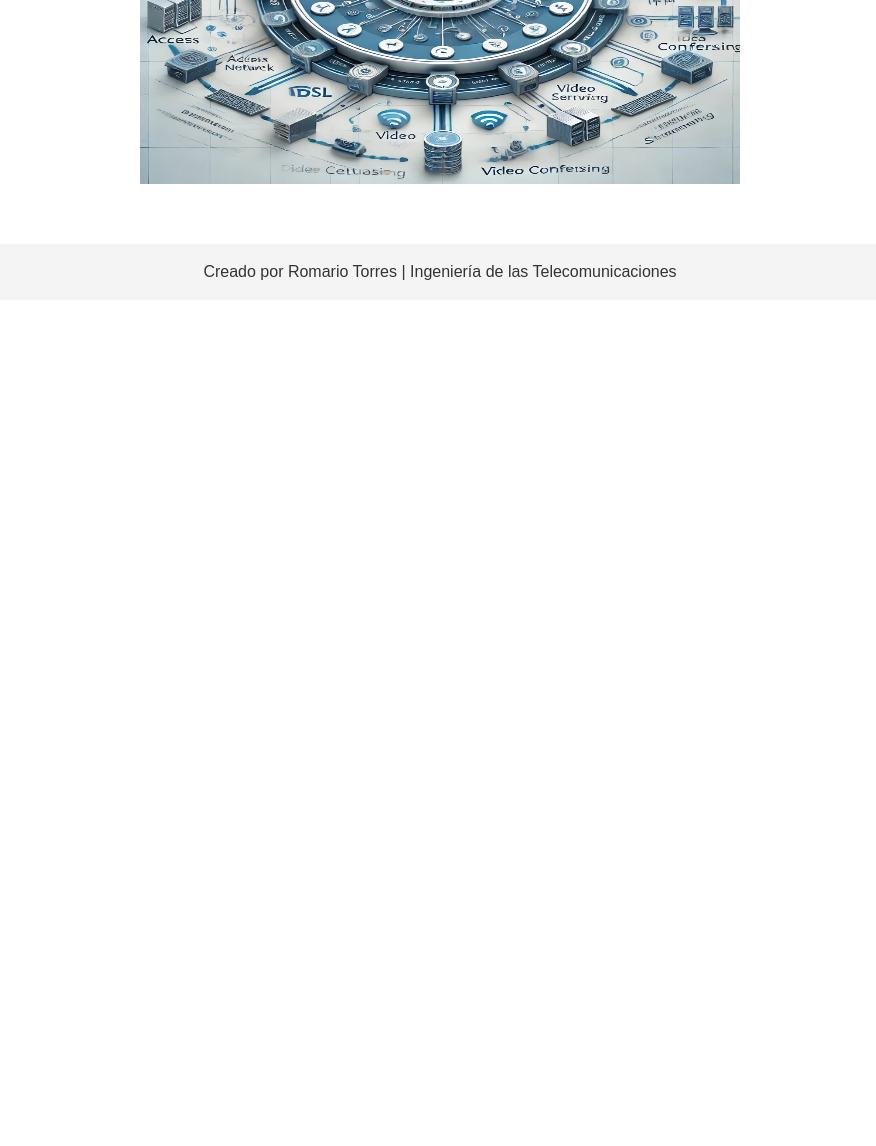
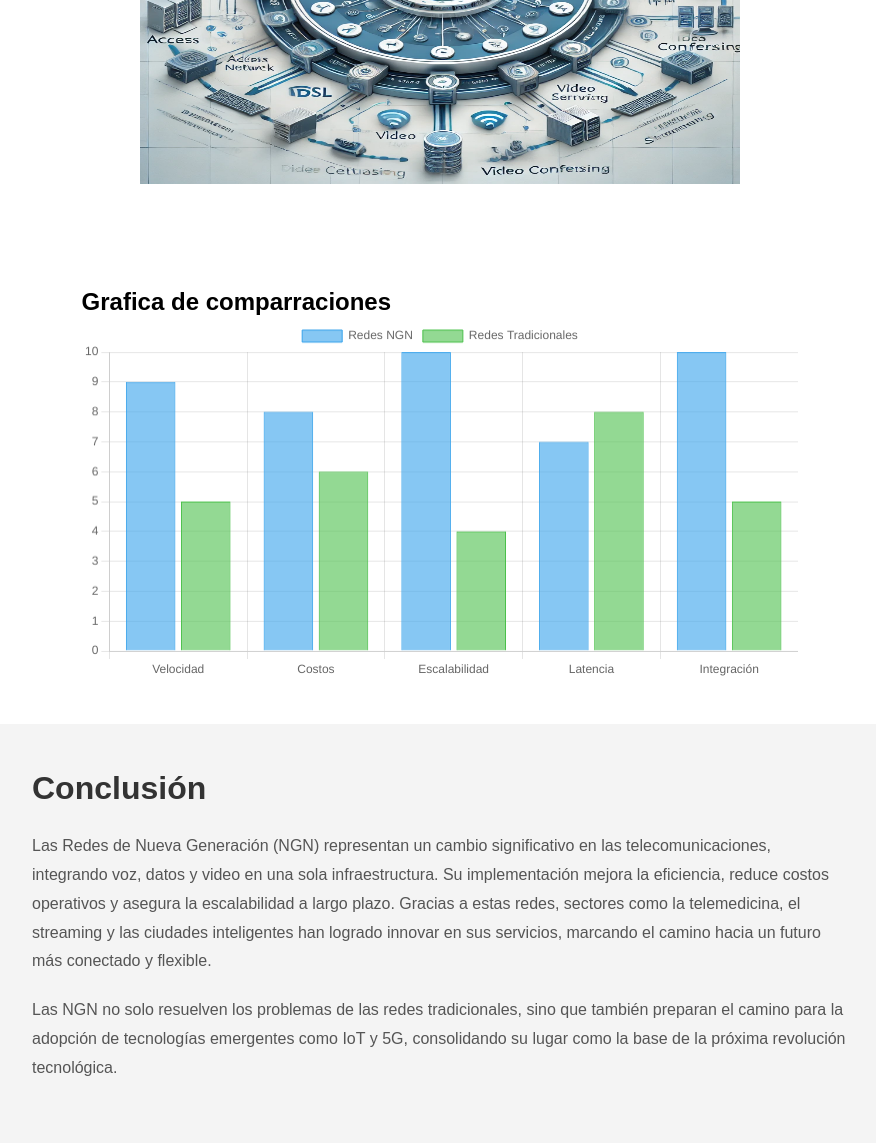
Before and after one commit to ROMARIO-TJ/redesngn, a plain HTML site: page index.html in a window 1280 px wide. Shown: the part 3453-4599 px from the top of the page, without its empty margins (200-1076 px from the left). Before the commit the page ends 3753 px from the top, so only its background shows below. Drawn offline with nearby package versions, Linux system fonts and the light colour scheme.

Commit message:
ultimos_cambios

```diff
--- a/assets/css/style.css
+++ b/assets/css/style.css
@@ -3,6 +3,7 @@ body {
     line-height: 1.6;
     margin: 0;
     padding: 0;
+
 }
 
 header {
@@ -96,7 +97,41 @@ main {
     color: #555;
     margin-bottom: 10px;
 }
+.conclusion {
+    background-color: #f4f4f4;
+    padding: 40px 20px;
+    text-align: center;
+    margin-top: 40px;
+    border-radius: 8px;
+}
 
+.conclusion h2 {
+    font-size: 2rem;
+    color: #333;
+    margin-bottom: 20px;
+}
+
+.conclusion p {
+    font-size: 1rem;
+    color: #555;
+    line-height: 1.8;
+    margin-bottom: 20px;
+}
+.section2{
+    width: 80%;
+    height: 300px;
+    display: flex;
+    flex-direction: column;
+    margin: auto;
+}
+.section2__cont{
+    width: 100%;
+    height: auto;
+}
+#ngnChart{
+    width: 100%;
+    height: 100%;
+}
 
 
 footer {
--- /dev/null
+++ b/assets/js/grafi.js
@@ -0,0 +1,32 @@
+const ctx = document.getElementById('ngnChart').getContext('2d');
+new Chart(ctx, {
+    type: 'bar',
+    data: {
+        labels: ['Velocidad', 'Costos', 'Escalabilidad', 'Latencia', 'Integración'],
+        datasets: [
+            {
+                label: 'Redes NGN',
+                data: [9, 8, 10, 7, 10],
+                backgroundColor: 'rgba(54, 162, 235, 0.6)',
+                borderColor: 'rgba(54, 162, 235, 1)',
+                borderWidth: 1
+            },
+            {
+                label: 'Redes Tradicionales',
+                data: [5, 6, 4, 8, 5],
+                backgroundColor: 'rgba(75, 192, 75, 0.6)',
+                borderColor: 'rgba(75, 192, 75, 1)',
+
+                borderWidth: 1
+            }
+        ]
+    },
+    options: {
+        scales: {
+            y: {
+                beginAtZero: true,
+                max: 10
+            }
+        }
+    }
+});
--- a/index.html
+++ b/index.html
@@ -8,6 +8,8 @@
     <link rel="stylesheet" href="assets/css/style.css">
     <link rel="stylesheet" href="assets/css/reset.css">
     <link rel="stylesheet" href="assets/css/responsive.css">
+    <script src="https://cdn.jsdelivr.net/npm/chart.js"></script>
+
 </head>
 
 <body>
@@ -126,6 +128,28 @@
             <h3>Arquitectura de NGN</h3>
             <img src="assets/img/img06.webp" alt="Diagrama de Arquitectura NGN" class="img-diagra">
         </div>
+        <section class="section2">
+            <h2>Grafica de comparraciones</h2>
+            <div class="section2__cont">
+                <canvas id="ngnChart"></canvas>
+            </div>
+        </section>
+
+        <section class="section1 conclusion">
+            <div class="section1__cont">
+                <div class="section1__sub">
+                    <h2>Conclusión</h2>
+                    <p>
+                        Las Redes de Nueva Generación (NGN) representan un cambio significativo en las telecomunicaciones, integrando voz, datos y video en una sola infraestructura.
+                        Su implementación mejora la eficiencia, reduce costos operativos y asegura la escalabilidad a largo plazo. Gracias a estas redes, sectores como la telemedicina, el streaming y las ciudades inteligentes
+                        han logrado innovar en sus servicios, marcando el camino hacia un futuro más conectado y flexible.
+                    </p>
+                    <p>
+                        Las NGN no solo resuelven los problemas de las redes tradicionales, sino que también preparan el camino para la adopción de tecnologías emergentes como IoT y 5G, consolidando su lugar como la base de la próxima revolución tecnológica.
+                    </p>
+                </div>
+            </div>
+        </section>
 
 
     </main>
@@ -135,5 +159,5 @@
         <p>Creado por Romario Torres | Ingeniería de las Telecomunicaciones</p>
     </footer>
 </body>
-
+<script src="assets/js/grafi.js"></script>
 </html>
```
